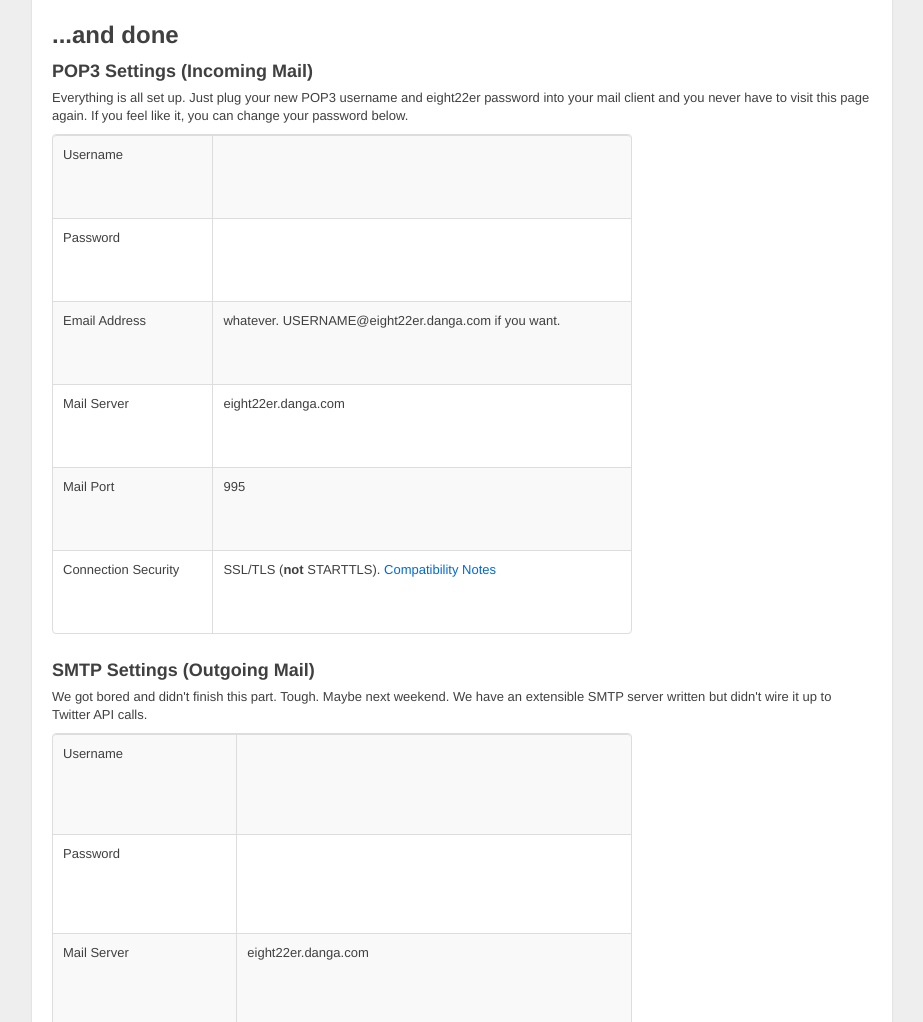
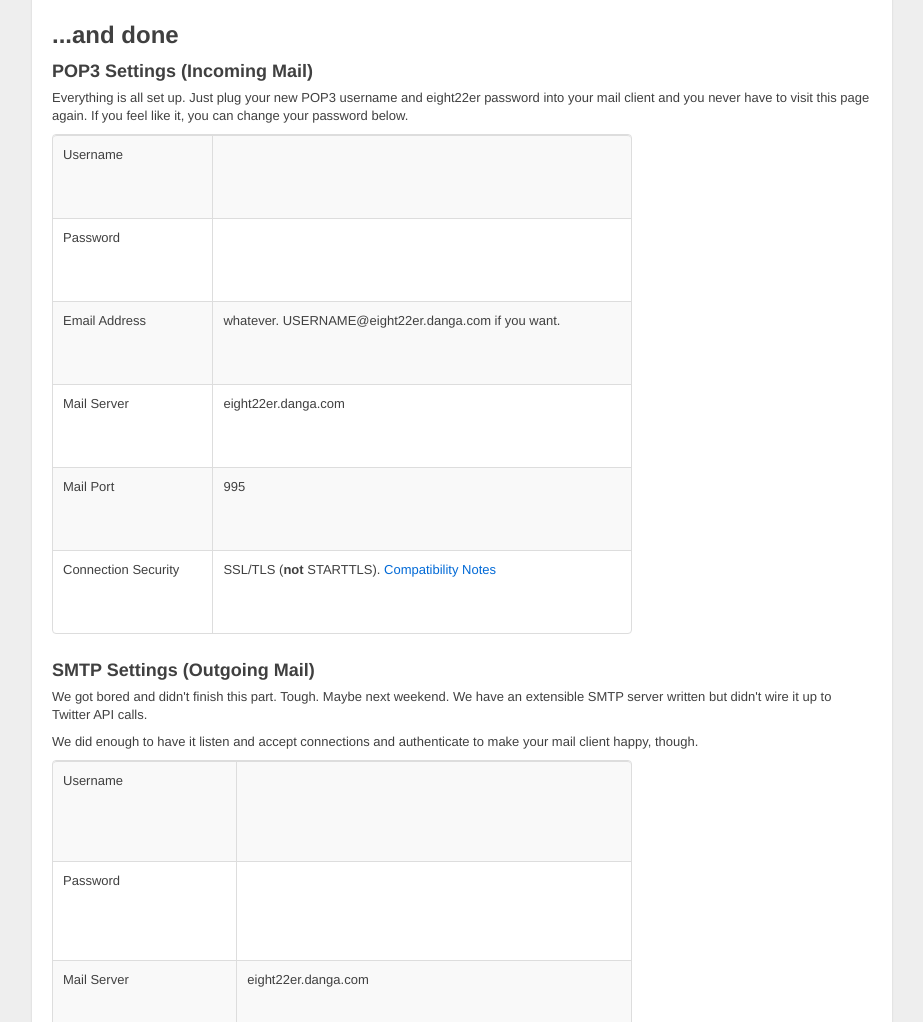
Before and after one commit to bradfitz/eight22er, a plain HTML site: page static/config.html in a window 1280 px wide. Shown: the part 78-1100 px from the top of the page, without its empty margins (178-1101 px from the left). Drawn offline with Linux system fonts and the light colour scheme.

Commit message:
more text

```diff
--- a/static/config.html
+++ b/static/config.html
@@ -194,6 +194,9 @@ function getParameterByName(name)
             next weekend. We have an extensible SMTP server written
             but didn't wire it up to Twitter API calls.</p>
 
+            <p>We did enough to have it listen and accept connections
+            and authenticate to make your mail client happy, though.</p>
+
             <table class="bordered-table zebra-striped span10">
             <tbody>
               <tr>
```
